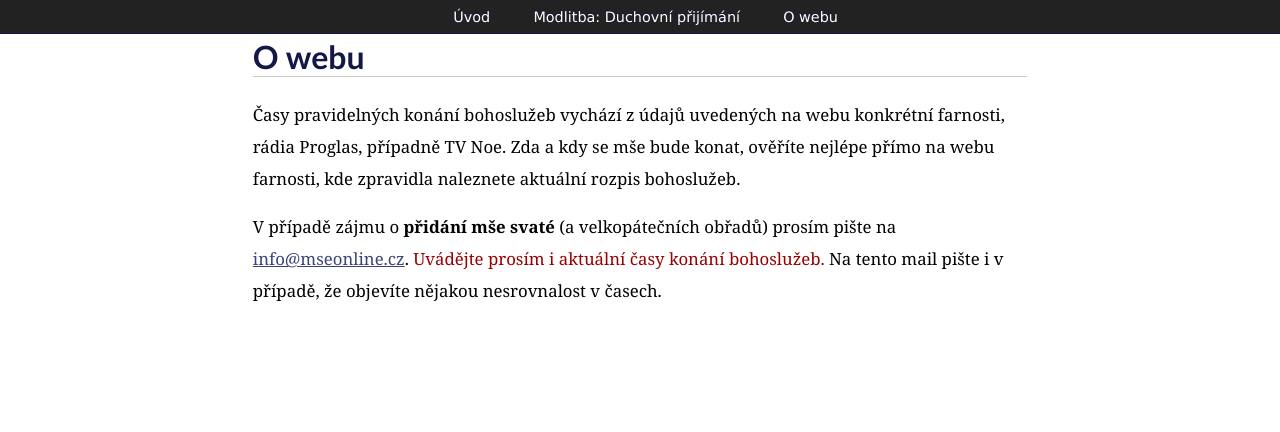
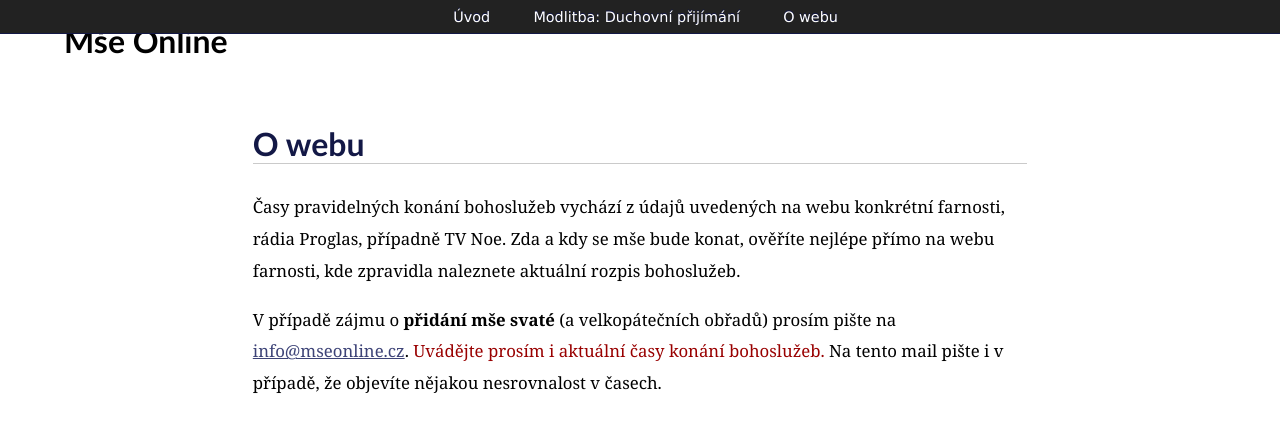
Before and after one commit to mejvit/mseonline, a Nuxt app: page /about in a window 1280 px wide. Shown: the top 432 px of the page. Built offline with nearby package versions, Linux system fonts and the light colour scheme.

Commit message:
Render logo on each page

```diff
--- a/app/app.vue
+++ b/app/app.vue
@@ -5,6 +5,8 @@
     <Navbar />
 
     <div class="app__page">
+      <h1>Mše Online</h1>
+
       <NuxtPage />
     </div>
   </div>
--- a/app/pages/about.vue
+++ b/app/pages/about.vue
@@ -1,9 +1,8 @@
 <template>
   <main class="about-page">
-
-  <h1>O webu</h1>
-  <p>Časy pravidelných konání bohoslužeb vychází z údajů uvedených na webu konkrétní farnosti, rádia Proglas, případně TV Noe. Zda a kdy se mše bude konat, ověříte nejlépe přímo na webu farnosti, kde zpravidla naleznete aktuální rozpis bohoslužeb.</p>
-  <p>V případě zájmu o <strong>přidání mše svaté</strong> (a velkopátečních obřadů) prosím pište na <a href="mailto:info@mseonline.cz">info@mseonline.cz</a>. <span style="color: #990000">Uvádějte prosím i aktuální časy konání bohoslužeb.</span> Na tento mail pište i v případě, že objevíte nějakou nesrovnalost v časech.</p>
+    <h2>O webu</h2>
+    <p>Časy pravidelných konání bohoslužeb vychází z údajů uvedených na webu konkrétní farnosti, rádia Proglas, případně TV Noe. Zda a kdy se mše bude konat, ověříte nejlépe přímo na webu farnosti, kde zpravidla naleznete aktuální rozpis bohoslužeb.</p>
+    <p>V případě zájmu o <strong>přidání mše svaté</strong> (a velkopátečních obřadů) prosím pište na <a href="mailto:info@mseonline.cz">info@mseonline.cz</a>. <span style="color: #990000">Uvádějte prosím i aktuální časy konání bohoslužeb.</span> Na tento mail pište i v případě, že objevíte nějakou nesrovnalost v časech.</p>
   </main>
 </template>
 
@@ -20,9 +19,10 @@
     }
   }
 
-  .about-page h1 {
+  .about-page h2 {
     color: #131846;
     border-bottom: 1px solid #cacaca;
+    font-size: 2em;
   }
 
   .about-page p {
--- a/app/pages/index.vue
+++ b/app/pages/index.vue
@@ -1,6 +1,5 @@
 <template>
   <main>
-    <h1>Mše Online</h1>
     <p v-if="pending">Načítám...</p>
     <p v-else-if="error">{{ error }}</p>
     <p v-else-if="eventsByDay.size === 0">Nenalezeny žádné události</p>
```
